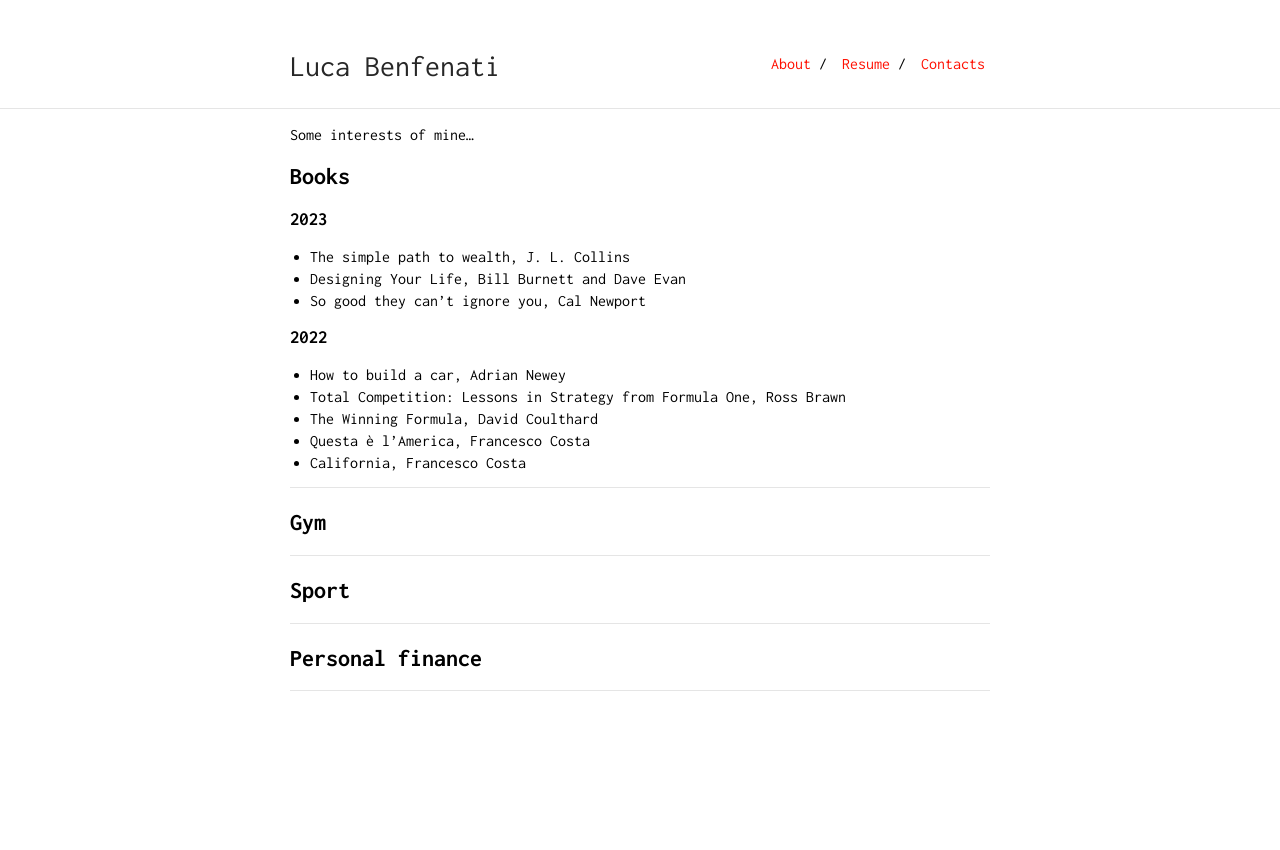
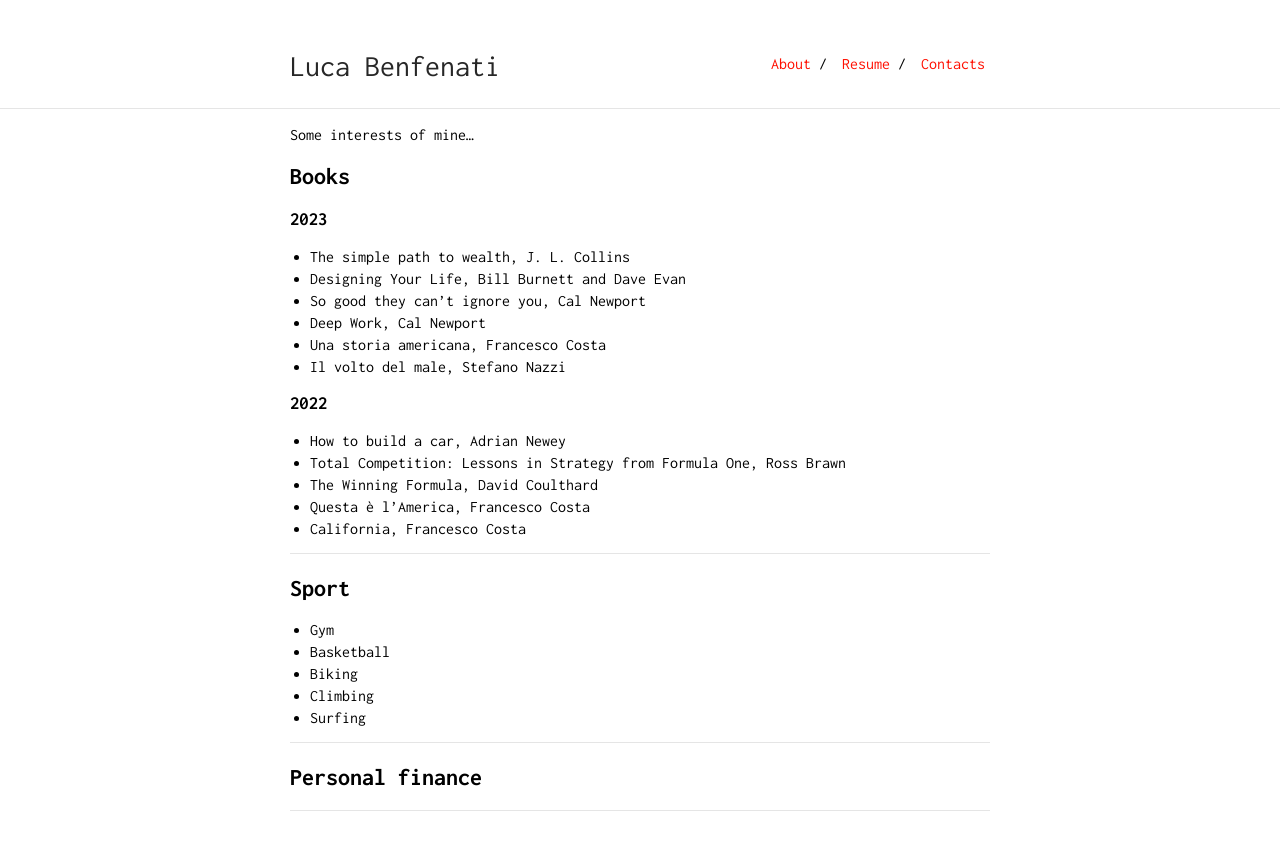
Before and after one commit to lucabnf/lucabnf.github.io, a Jekyll site: the page built from interests.md, in a window 1280 px wide. Shown: the top 850 px of the page. Built offline with Jekyll 4.4.1, drawn with Linux system fonts in a browser that asks for light colours; our own code applies the rules of GitHub Pages for plain Markdown files.

Commit message:
updated website

```diff
--- a/interests.md
+++ b/interests.md
@@ -5,6 +5,9 @@ Some interests of mine...
 - The simple path to wealth, J. L. Collins
 - Designing Your Life, Bill Burnett and Dave Evan
 - So good they can't ignore you, Cal Newport
+- Deep Work, Cal Newport
+- Una storia americana, Francesco Costa
+- Il volto del male, Stefano Nazzi
 
 ### 2022
 - How to build a car, Adrian Newey
@@ -15,11 +18,12 @@ Some interests of mine...
 
 ---
 
-## Gym
-
----
-
 ## Sport
+- Gym
+- Basketball
+- Biking
+- Climbing
+- Surfing
 
 ---
 
```
Also changed, not shown: index.md (+4 -3 lines), 1 other file.
